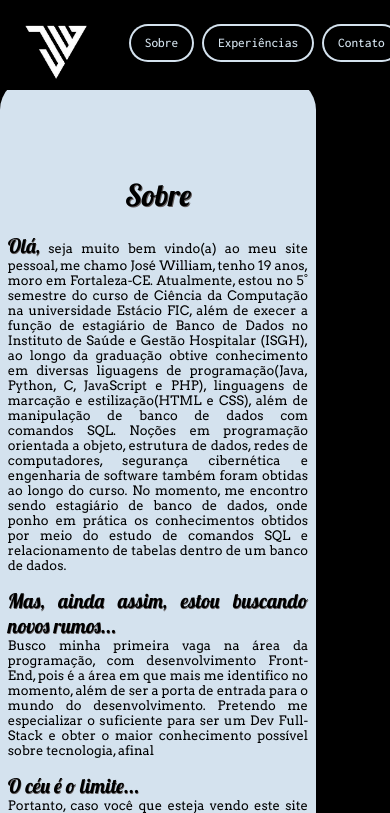
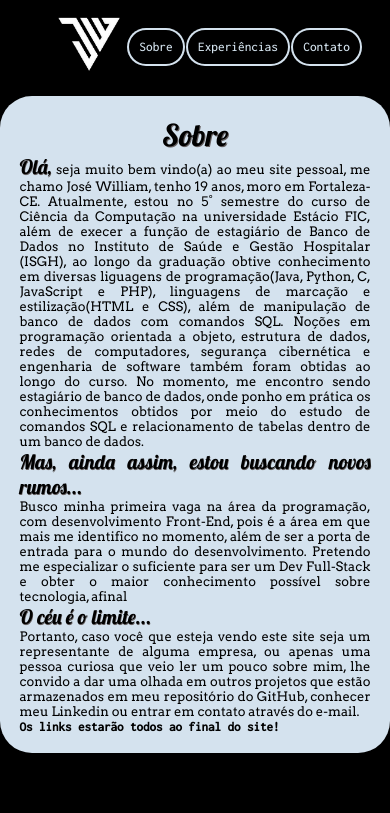
Before and after one commit to williamC137/SitePessoal-main, a plain HTML site: page index.html in a window 390 px wide. Shown: the top 813 px of the page. Drawn offline with nearby package versions, Linux system fonts and the light colour scheme.

Commit message:
modificações

```diff
--- a/index.html
+++ b/index.html
@@ -37,7 +37,7 @@
     <div class="conteudo">
         <section class="sobre" id="sobre">
             <div class="texto">
-                <span class="destaque_superior">Sobre</span><br><br>
+                <span class="destaque_superior">Sobre</span><br>
                 <div class="primeiro_paragrafo">
                     <p>
                         <span class="destaque">Olá,</span> seja muito bem vindo(a) ao meu site pessoal, me chamo José
@@ -59,7 +59,7 @@
                         momento, me encontro sendo estagiário de banco de dados, onde ponho em prática os conhecimentos
                         obtidos
                         por meio do estudo de comandos SQL e relacionamento de tabelas dentro de um banco de
-                        dados.<br><br><span class="destaque">Mas, ainda assim, estou buscando novos rumos...</span><br>
+                        dados.<br><span class="destaque">Mas, ainda assim, estou buscando novos rumos...</span><br>
                         Busco minha primeira vaga na área da programação, com desenvolvimento Front-End, pois é a área
                         em
                         que
@@ -67,7 +67,7 @@
                         Pretendo
                         me especializar o suficiente para ser um Dev Full-Stack e obter o maior conhecimento possível
                         sobre
-                        tecnologia, afinal<br><br><span class="destaque">O céu é o limite...</span><br>Portanto, caso
+                        tecnologia, afinal<br><span class="destaque">O céu é o limite...</span><br>Portanto, caso
                         você
                         que
                         esteja vendo este site seja um representante de alguma empresa, ou apenas uma
@@ -76,7 +76,7 @@
                         estão armazenados em meu repositório do GitHub, conhecer meu Linkedin ou entrar em contato
                         através
                         do
-                        e-mail.<br><br><span class="destaque_links">Os links estarão todos ao final do site!</span>
+                        e-mail.<br><span class="destaque_links">Os links estarão todos ao final do site!</span>
                     </p>
                 </div>
             </div>
@@ -112,7 +112,6 @@
                     </p>
                 </div>
             </div>
-            <hr>
         </section>
         <section class="contato" id="ctt">
             <div class="texto" id="conteudo_contato">
--- a/style.css
+++ b/style.css
@@ -6,7 +6,6 @@
 }
 body{
     background-color:black;
-    text-align:center
 }
 .menu_superior{
     background-color: black;
@@ -60,14 +59,15 @@ body{
 .texto{
     text-align:center;
     position:absolute;
-    margin: 8% 10%;
+    margin-top: 10rem;
+    margin-left: 15rem;
     font-size:medium;
-    padding:2vw;
+    padding:5vw;
     background-color:rgba(220, 235, 247, 0.966);
     height:auto;/* elemento o ocupa o tamanho da tela inteira */
     border-radius:2rem;
+    width:60vw
 }
-
 .primeiro_paragrafo, .segundo_paragrafo{
     text-align:justify;
 }
@@ -101,11 +101,10 @@ body{
 }
 .conteudo_contato{
     display:flex;
-    margin-top: 40px;
 }
 .contatos ul{
     text-align:justify;
-    margin:40px 30px;
+    margin:40px 0px;
 }
 .contatos p{
     font-family: 'Inconsolata', monospace;
@@ -135,19 +134,6 @@ body{
     background-color:rgba(128, 126, 126, 0.774);
     cursor:pointer;
 }
-@media screen and (max-width: 1024px){
-   .menu_superior .menu{
-        height:90px;
-        margin: 5% 32%;
-        display:flex
-    }
-    .menu_superior .botoes_menu{
-        padding-right:50px;
-        height: 90px;
-        display:flex
-    }
-
-}
 @media screen and (max-width: 768px){
     body{
         display:block;
@@ -156,44 +142,46 @@ body{
         height:90px;
         position:fixed;
         z-index: 1;
-        margin-top: 0
+        margin-top: 0;
+        width:100vw;
+        display: flex;
+        flex-wrap: nowrap;
+        align-content: stretch;
+        justify-content: center;
     }
     .menu_superior .icone{
         width:0;
     }
     .menu_superior .botao_imagem{
-        margin-left: 10%;
+        margin-left: 1em;
     }
     .menu_superior img{
-        margin: 25px
+        margin: 15px
     }
     .menu_superior .menu{
         height:90px;
-        margin: 5% 32%;
+        margin-left: 6em;
         display:flex
     }
     .menu_superior .botoes_menu{
-        padding-right:50px;
-        height: 90px;
-        display:flex
+        width:60vw;
+        display:flex;
+        height:auto;
     }
-    .menu_superior .botoes_menu a{
+    .menu_superior .botoes_menu {
         height: 0px;
+
     }
     .menu button{
         font-size:smaller;
-        padding: 10px 14px;
-        margin: 4px;
-    }
-    #texto1{
-        padding-top:5%
+        padding: 10px;
+        margin-left:0.1em;
     }
     section .texto{
-        margin-top:20%;
         position:absolute;
-        width:77%;
+        margin-top:6em;
+        width:90vw;
         margin-left:0;
-        padding-top: 25%;
     }
     .primeiro_paragrafo p, .segundo_paragrafo p, li, .conteudo_contato p{
         font-size: 13px;
@@ -204,11 +192,8 @@ body{
     .destaque{
         font-size:20px
     }
-    .experiencia{
-        margin-top:20%;
-    }
     .minha_foto img{
-        height:200px;
+        height:20vh;
         padding: 0;
     }
     .contatos p{
@@ -227,7 +212,4 @@ body{
     .contatos button:active{
         background-color:rgba(128, 126, 126, 0.774);
     }
-    .experiencia, .contato{
-        padding-top: 90%;
-    }
 }
```
